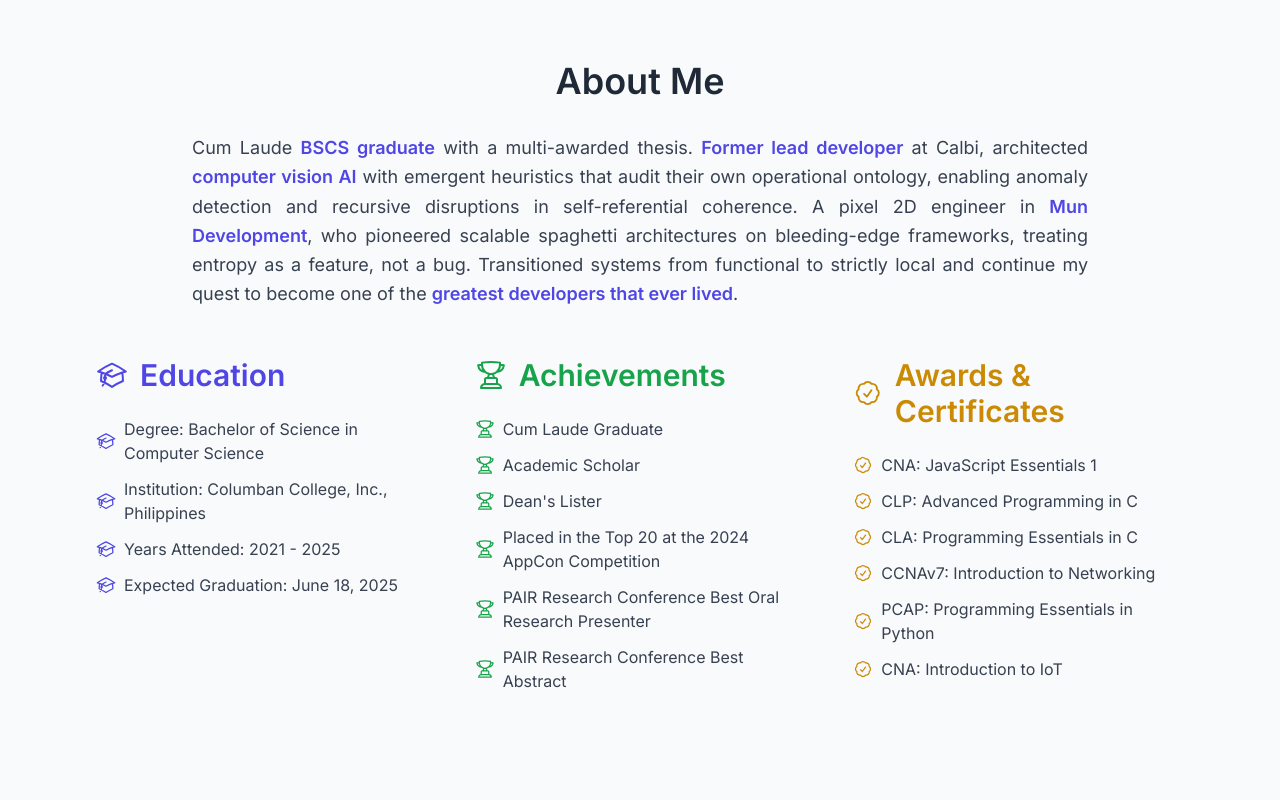
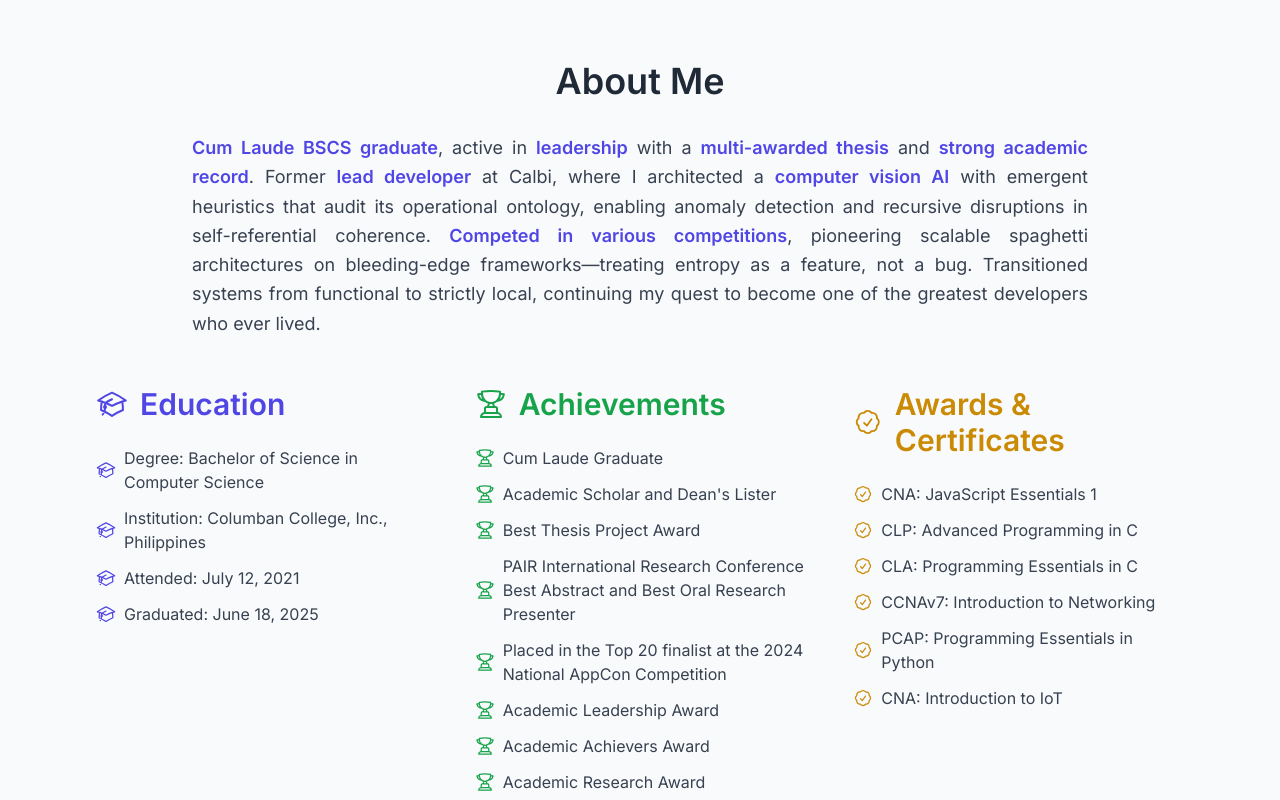
Before and after one commit to BrianShiroe/portfolio-react-typescript-tailwind, a React (Vite) app: page / in a window 1280 px wide. Shown: the part 820-1620 px from the top of the page. Built offline with nearby package versions, Linux system fonts and the light colour scheme.

Commit message:
Update About.tsx

```diff
--- a/src/pages/About.tsx
+++ b/src/pages/About.tsx
@@ -1,16 +1,23 @@
 // src/pages/About.tsx
-// Displays personal background, education details, and academic achievements .
+// Displays personal background, education details, and academic achievements.
 
 import { AcademicCapIcon, TrophyIcon, CheckBadgeIcon } from "@heroicons/react/24/outline";
+
+// Reusable Highlight (HL) component for consistent styling
+const HL = ({ children }: { children: React.ReactNode }) => (
+  <span className="text-indigo-600 dark:text-indigo-400 font-semibold">{children}</span>
+);
 
 const About = () => {
   const achievements = [
     "Cum Laude Graduate",
-    "Academic Scholar",
-    "Dean's Lister",
-    "Placed in the Top 20 at the 2024 AppCon Competition",
-    "PAIR Research Conference Best Oral Research Presenter",
-    "PAIR Research Conference Best Abstract",
+    "Academic Scholar and Dean's Lister",
+    "Best Thesis Project Award",
+    "PAIR International Research Conference Best Abstract and Best Oral Research Presenter",
+    "Placed in the Top 20 finalist at the 2024 National AppCon Competition",
+    "Academic Leadership Award",
+    "Academic Achievers Award",
+    "Academic Research Award",
   ];
 
   const awardsAndCertificates = [
@@ -25,8 +32,8 @@ const About = () => {
   const educationDetails = [
     "Degree: Bachelor of Science in Computer Science",
     "Institution: Columban College, Inc., Philippines",
-    "Years Attended: 2021 - 2025",
-    "Expected Graduation: June 18, 2025",
+    "Attended: July 12, 2021",
+    "Graduated: June 18, 2025",
   ];
 
   return (
@@ -34,16 +41,13 @@ const About = () => {
       <h2 className="text-4xl font-semibold mb-8 text-center">About Me</h2>
 
       <p className="mb-12 text-lg leading-relaxed text-gray-700 dark:text-gray-300 max-w-4xl mx-auto text-justify">
-        Cum Laude <span className="text-indigo-600 dark:text-indigo-400 font-semibold">BSCS graduate</span> with a
-        multi-awarded thesis.{" "}
-        <span className="text-indigo-600 dark:text-indigo-400 font-semibold">Former lead developer</span> at Calbi,
-        architected <span className="text-indigo-600 dark:text-indigo-400 font-semibold">computer vision AI</span> with
-        emergent heuristics that audit their own operational ontology, enabling anomaly detection and recursive
-        disruptions in self-referential coherence. A pixel 2D engineer in{" "}
-        <span className="text-indigo-600 dark:text-indigo-400 font-semibold">Mun Development</span>, who pioneered
-        scalable spaghetti architectures on bleeding-edge frameworks, treating entropy as a feature, not a bug.
-        Transitioned systems from functional to strictly local and continue my quest to become one of the{" "}
-        <span className="text-indigo-600 dark:text-indigo-400 font-semibold">greatest developers that ever lived</span>.
+        <HL>Cum Laude BSCS graduate</HL>, active in <HL>leadership</HL> with a <HL>multi-awarded thesis</HL> and{" "}
+        <HL>strong academic record</HL>. Former <HL>lead developer</HL> at Calbi, where I architected a{" "}
+        <HL>computer vision AI</HL> with emergent heuristics that audit its operational ontology, enabling anomaly
+        detection and recursive disruptions in self-referential coherence. <HL>Competed in various competitions</HL>,
+        pioneering scalable spaghetti architectures on bleeding-edge frameworks—treating entropy as a feature, not a
+        bug. Transitioned systems from functional to strictly local, continuing my quest to become one of the greatest
+        developers who ever lived.
       </p>
 
       {/* 3-column layout for Education, Achievements, Awards */}
```
